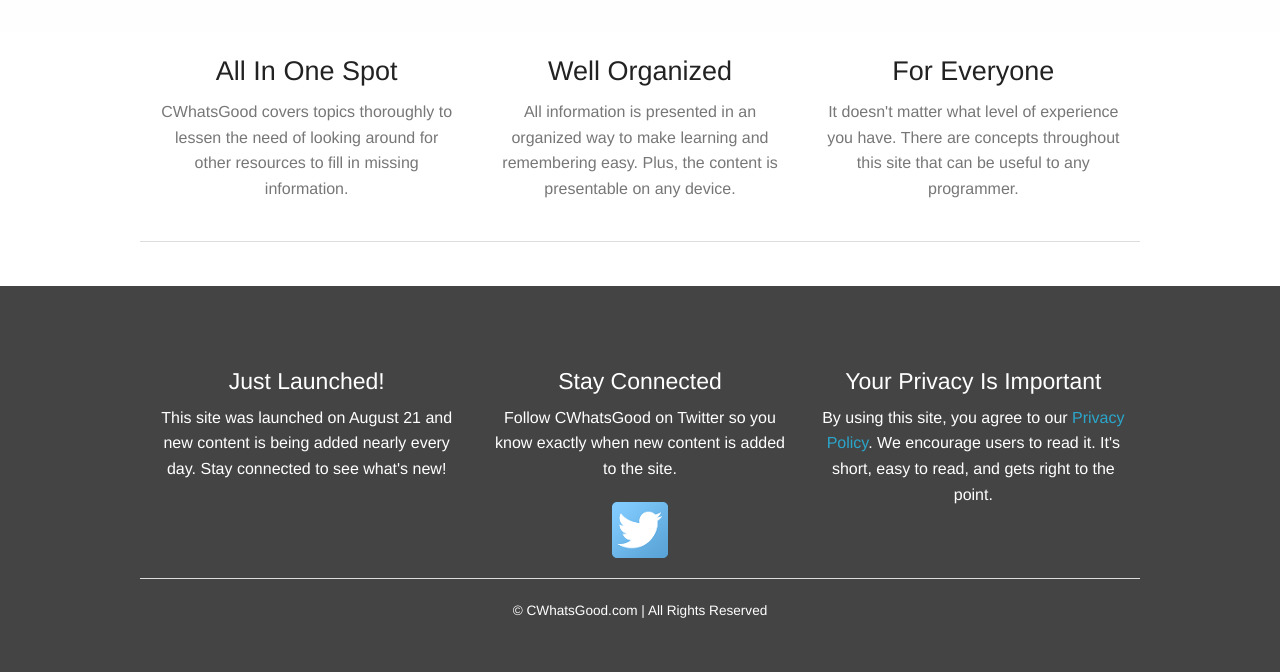
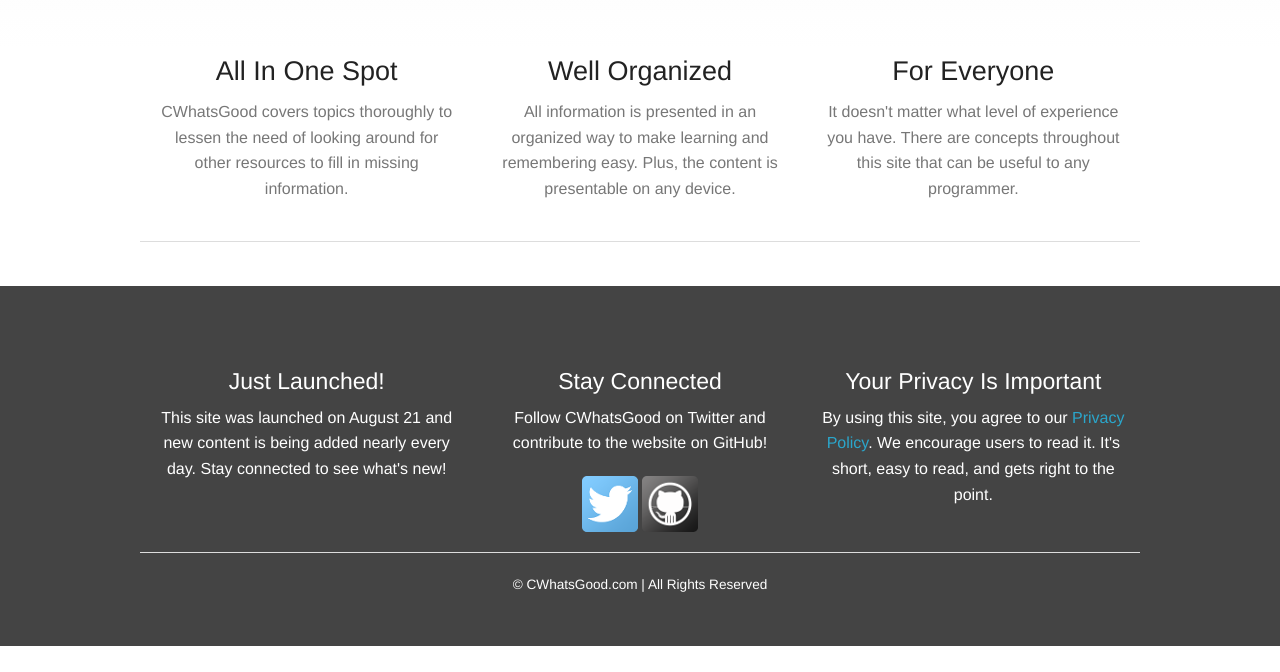
Before and after one commit to Parth-Mehrotra/cwhatsgood, a plain HTML site: page web/index.html in a window 1280 px wide. Shown: the part 495-1167 px from the top of the page. After the commit the page ends 1141 px from the top, so only its background shows below. Drawn offline with Linux system fonts and the light colour scheme.

Commit message:
Added GitHub link under the 'Stay Connected' footer section linking to this repository on GitHub.

```diff
--- a/web/res/footer.html
+++ b/web/res/footer.html
@@ -4,10 +4,11 @@
 			<h4>Just Launched!</h4>
 			<p>This site was launched on August 21 and new content is being added nearly every day. Stay connected to see what's new!</p>
 		</div>
-		<div class="large-4 medium-4 small-12 columns">
+		<div class="large-4 medium-4 small-12 columns stay-connected">
 			<h4>Stay Connected</h4>
-			<p>Follow CWhatsGood on Twitter so you know exactly when new content is added to the site.</p>
+			<p>Follow CWhatsGood on Twitter and contribute to the website on GitHub!</p>
 			<a href="http://twitter.com/cwhatsgood"><img src="/img/ico/twitter.png" alt="@cwhatsgood"/></a>
+			<a href="http://github.com/steverusso/cwhatsgood"><img src="/img/ico/github.png" alt="CWhatsGood on GitHub"/></a>
 		</div>
 		<div class="large-4 medium-4 small-12 columns">
 			<h4>Your Privacy Is Important</h4>
```
